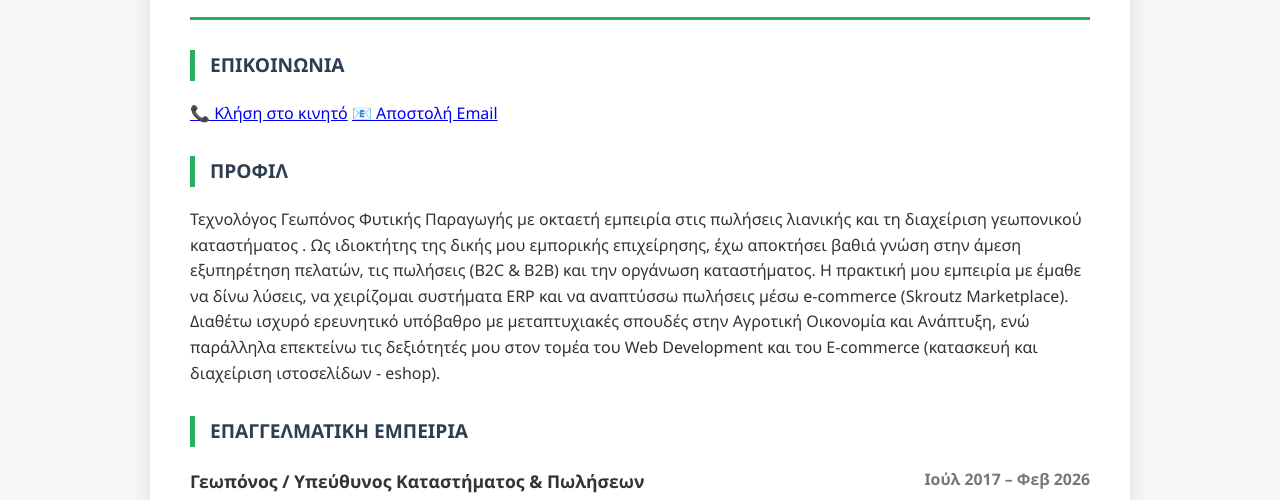
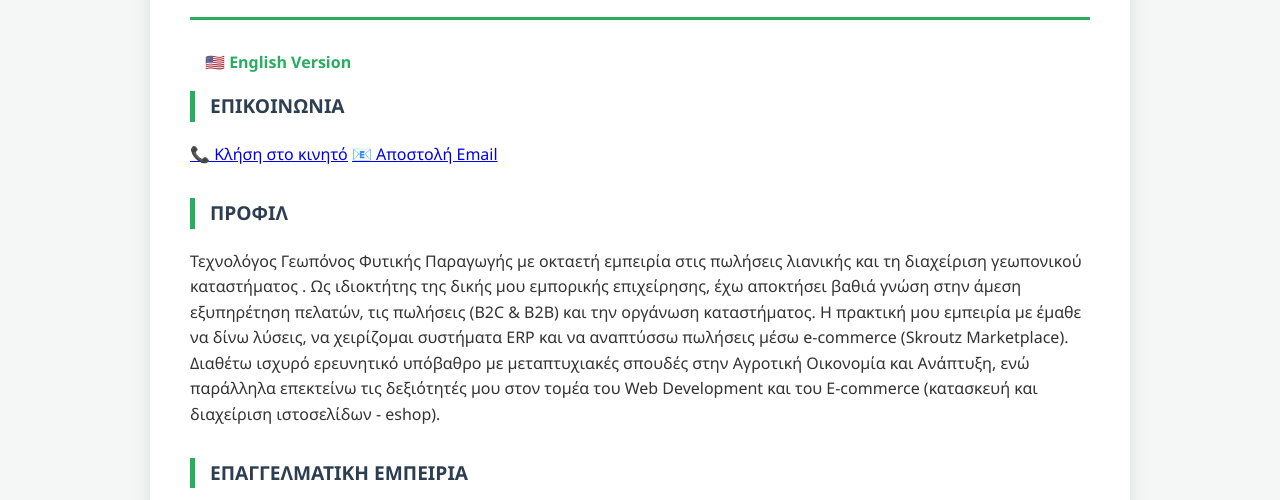
Before and after one commit to kkotsionopoulos/kkotsionopoulos.github.io, a plain HTML site: page index.html in a window 1280 px wide. Shown: the part 210-710 px from the top of the page. Drawn offline with Linux system fonts and the light colour scheme.

Commit message:
Add files via upload

```diff
--- a/index.html
+++ b/index.html
@@ -243,6 +243,8 @@ html {
         </div>
     </header>
 
+<a href="en.html" class="bar-link">🇺🇸 English Version</a>
+
 <section id="contact">
     <h2>Επικοινωνία</h2>
     <div class="contact-buttons">
```
